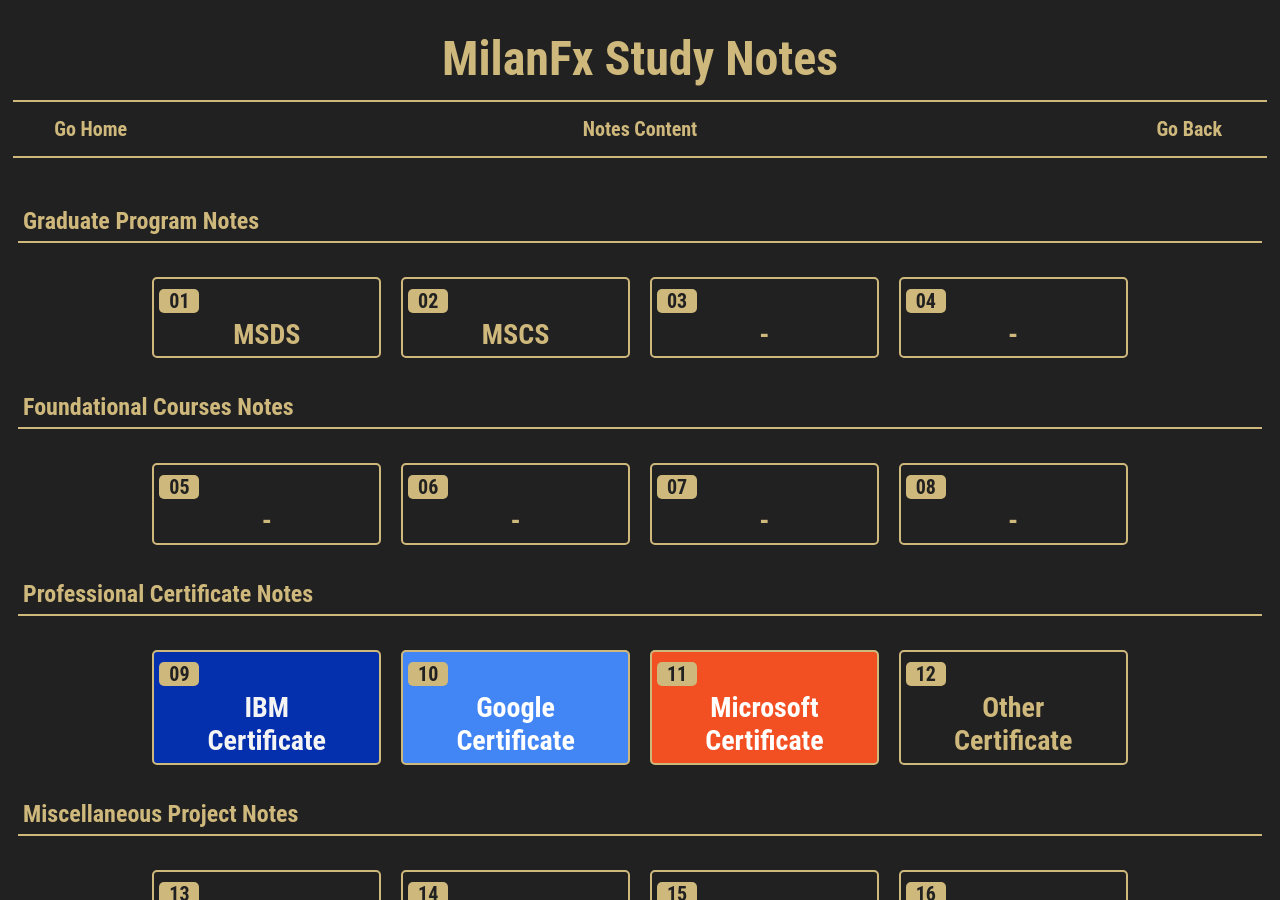
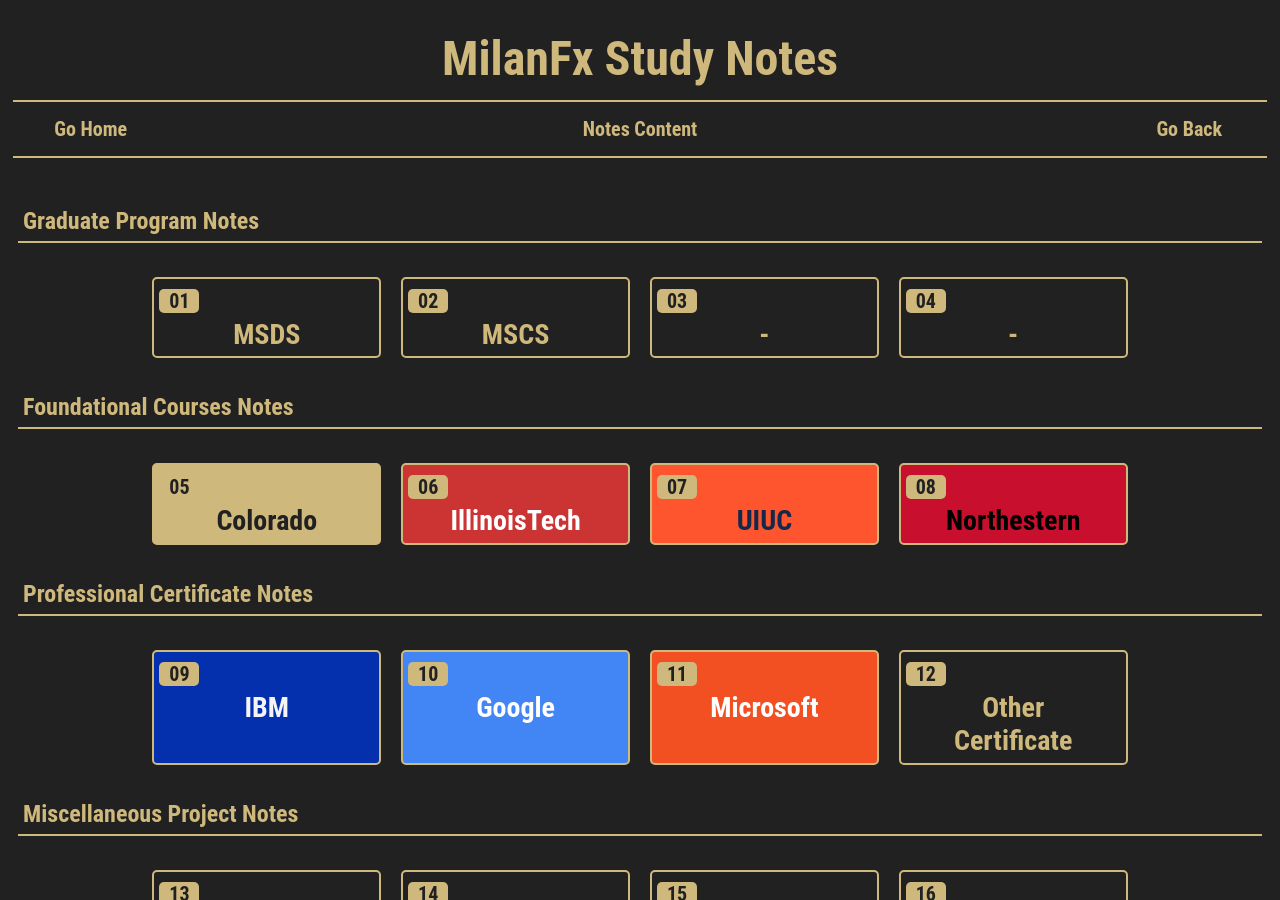
Before and after one commit to milanfx/milanfx.github.io, a Jekyll site: the page built from index.md, in a window 1280 px wide and 900 px high. Built offline with Jekyll 4.4.1, drawn with Linux system fonts in a browser that asks for light colours.

Commit message:
Update index.md

```diff
--- a/index.md
+++ b/index.md
@@ -23,10 +23,10 @@
     <div class="btn name">Foundational Courses Notes</div><br>
     <div class="block" style="grid-template-columns: 1fr 2fr 2fr 2fr 2fr 1fr;">
       <a href="/#/"           class="btn empty">-<br>-</a>
-      <a href="/06-Colorado/" class="btn boxout"><span class="btn boxin">05</span>-</a>
-      <a href="/#/"           class="btn boxout"><span class="btn boxin">06</span>-</a>
-      <a href="/#/"           class="btn boxout"><span class="btn boxin">07</span>-</a>
-      <a href="/#/"           class="btn boxout"><span class="btn boxin">08</span>-</a>
+      <a href="/#/" class="btn boxout" style="background-color:#CFB87C; color:#212121;"><span class="btn boxin">05</span>Colorado</a>
+      <a href="/#/" class="btn boxout" style="background-color:#CC3333; color:#FFFFFF;"><span class="btn boxin">06</span>IllinoisTech</a>
+      <a href="/#/" class="btn boxout" style="background-color:#FF552E; color:#13294B;"><span class="btn boxin">07</span>UIUC</a>
+      <a href="/#/" class="btn boxout" style="background-color:#C8102E; color:#000000;"><span class="btn boxin">08</span>Northestern</a>
       <a href="/#/"           class="btn empty">-<br>-</a>
     </div>
   </div>
@@ -37,9 +37,9 @@
     <div class="btn name">Professional Certificate Notes</div><br>
     <div class="block" style="grid-template-columns: 1fr 2fr 2fr 2fr 2fr 1fr;">
       <a href="/#/" class="btn empty">-<br>-</a>
-      <a href="/#/" class="btn boxout" style="background-color:#0530AD; color:#F4F4F4;"><span class="btn boxin">09</span>IBM<br>Certificate</a>
-      <a href="/#/" class="btn boxout" style="background-color:#4285F4; color:#FFFFFF;"><span class="btn boxin">10</span>Google<br>Certificate</a>
-      <a href="/#/" class="btn boxout" style="background-color:#F25022; color:#FFFFFF;"><span class="btn boxin">11</span>Microsoft<br>Certificate</a>
+      <a href="/#/" class="btn boxout" style="background-color:#0530AD; color:#F4F4F4;"><span class="btn boxin">09</span>IBM</a>
+      <a href="/#/" class="btn boxout" style="background-color:#4285F4; color:#FFFFFF;"><span class="btn boxin">10</span>Google</a>
+      <a href="/#/" class="btn boxout" style="background-color:#F25022; color:#FFFFFF;"><span class="btn boxin">11</span>Microsoft</a>
       <a href="/#/" class="btn boxout"><span class="btn boxin">12</span>Other<br>Certificate</a>
       <a href="/#/" class="btn empty">-<br>-</a>
     </div>
```
